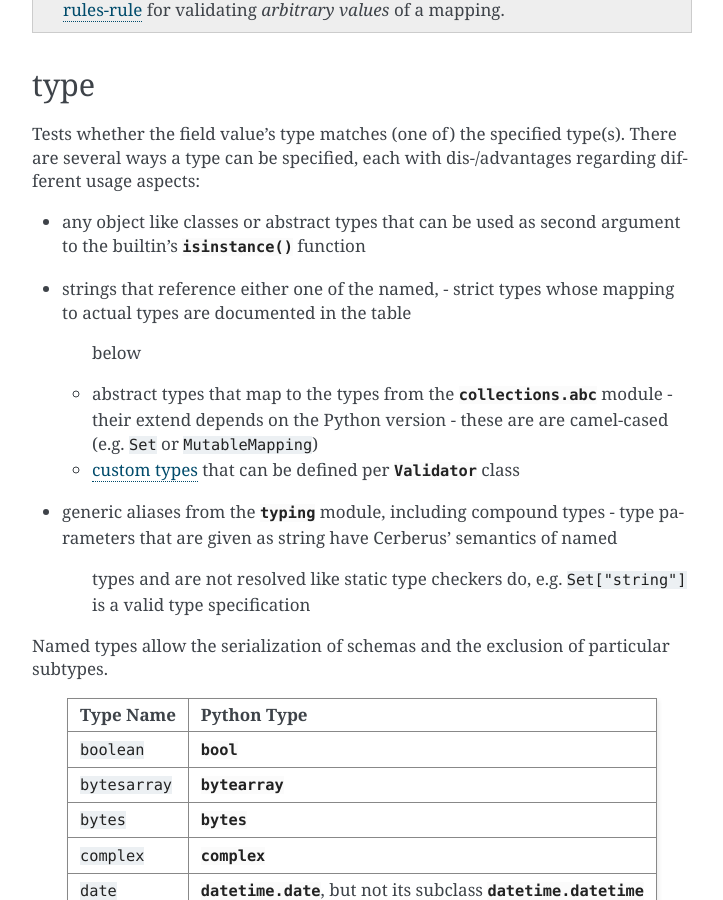
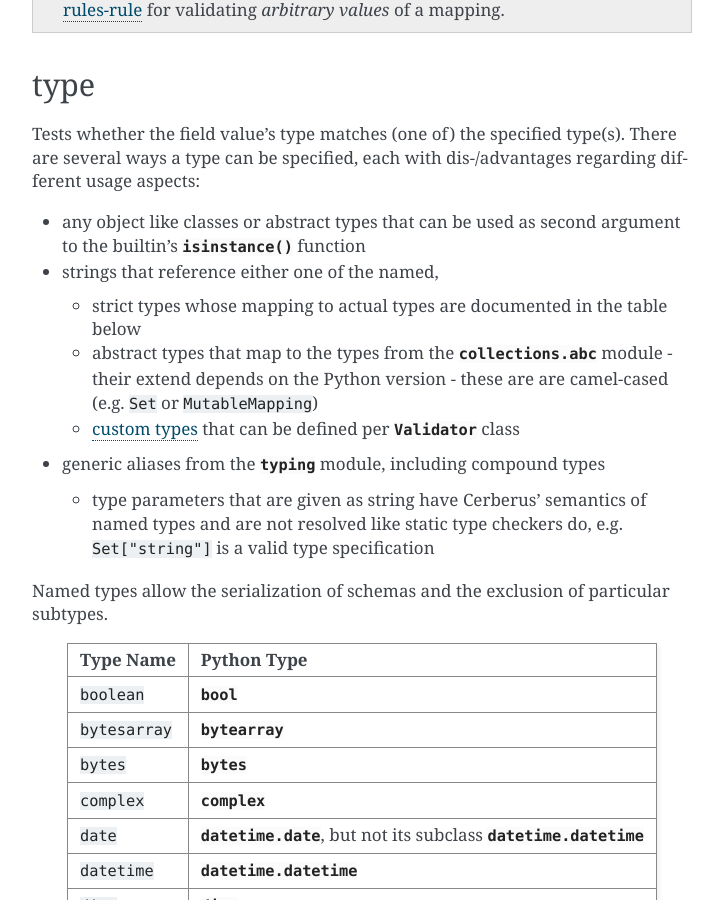
Before and after one commit to pyeve/cerberus, a Sphinx documentation site: the page built from docs/validation-rules.rst, in a window 1280 px wide and 900 px high, scrolled down 15224 px. Shown: the whole window, without its empty margins (388-1111 px from the left). Built offline with Sphinx 7.4.7, drawn with Linux system fonts in a browser that asks for light colours; comment, search, counter and statistics services are not loaded.

Commit message:
Solves all remaining markup errors and warings in the docs

```diff
--- a/CHANGES.rst
+++ b/CHANGES.rst
@@ -294,7 +294,7 @@
   fields. (Frank Sachsenheim)
 - New: 'coerce', 'rename_handler' and 'validator' can use class-methods (Frank
   Sachsenheim).
-- New: '*of'-rules can be extended by concatenating another rule. (Frank
+- New: '\*of'-rules can be extended by concatenating another rule. (Frank
   Sachsenheim)
 - New: Allows various error output with error handlers (Frank Sachsenheim).
 - New: Available rules etc. of a Validator-instance are accessible as
@@ -312,7 +312,7 @@
 - New: Add testing with Docker. (Frank Sachsenheim)
 - New: Support CPython 3.5. (Frank Sachsenheim)
 
-- Fix: 'allow_unknown' inside *of rule is ignored. Closes #251. (Davis
+- Fix: 'allow_unknown' inside \*of rule is ignored. Closes #251. (Davis
   Kirkendall)
 - Fix: unexpected TypeError when using allow_unknown in a schema defining
   a list of dicts. Closes :issue:`250`. (Davis Kirkendall)
--- a/docs/validation-rules.rst
+++ b/docs/validation-rules.rst
@@ -3,7 +3,7 @@
 
 allow_unknown
 -------------
-This can be used in conjunction with the  `schema <schema-rule>`_ rule
+This can be used in conjunction with the  :ref:`schema <schema-rule>` rule
 when validating a mapping in order to set the
 :attr:`~cerberus.Validator.allow_unknown` property of the validator for the
 subdocument.
@@ -788,6 +788,7 @@
 - any object like classes or abstract types that can be used as second argument
   to the builtin's :func:`isinstance` function
 - strings that reference either one of the named,
+
   - strict types whose mapping to actual types are documented in the table
     below
   - abstract types that map to the types from the :mod:`collections.abc` module
@@ -795,7 +796,9 @@
     - these are are camel-cased (e.g. ``Set`` or ``MutableMapping``)
   - :ref:`custom types <new-types>` that can be defined per
     :class:`~cerberus.Validator` class
+
 - generic aliases from the :mod:`typing` module, including compound types
+
   - type parameters that are given as string have Cerberus' semantics of named
     types and are not resolved like static type checkers do, e.g.
     ``Set["string"]`` is a valid type specification
```
